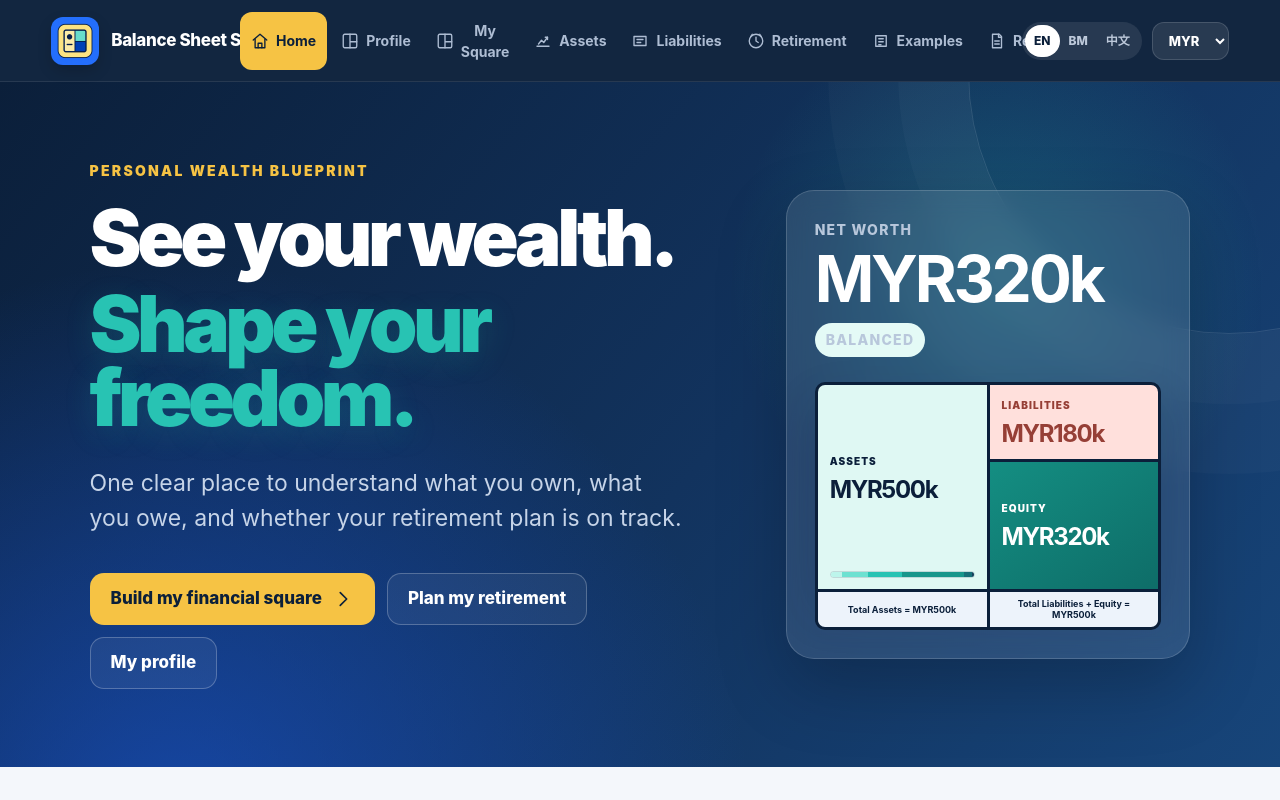
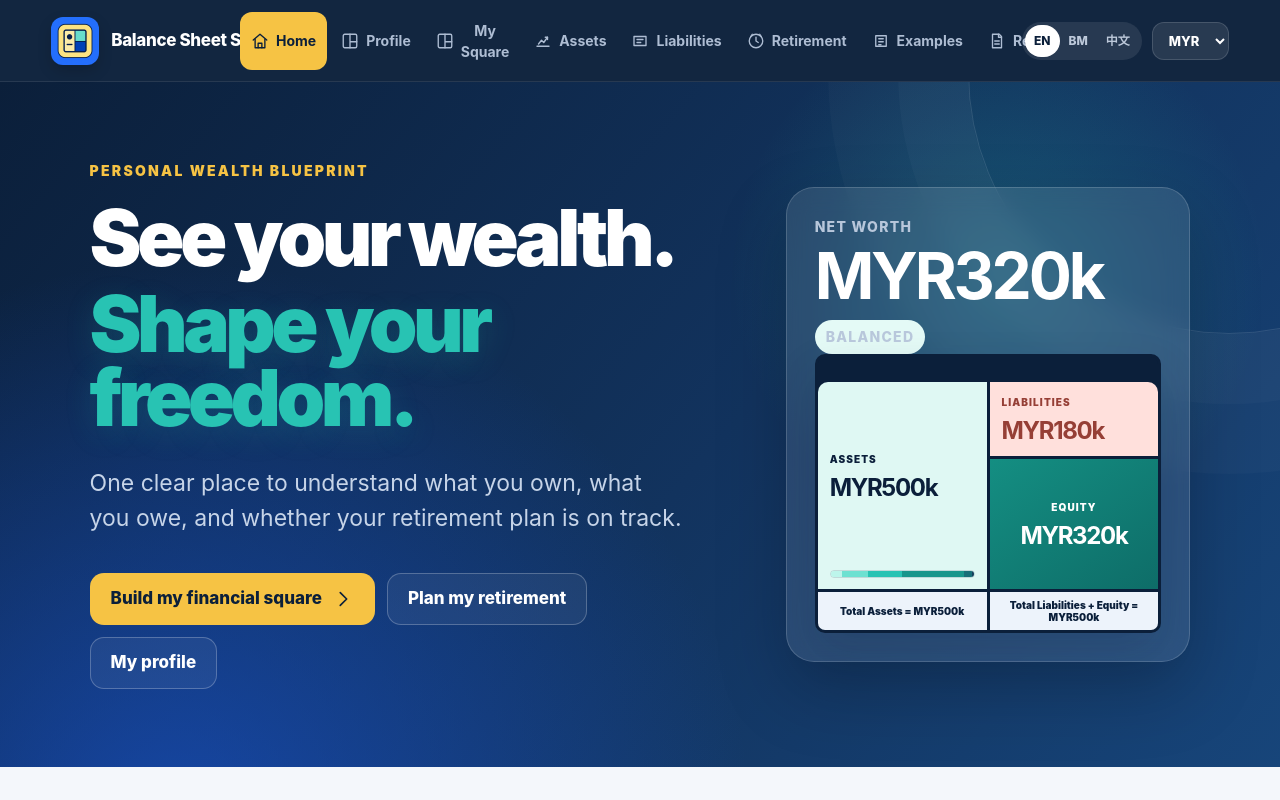
Before and after one commit to lbp1122/balance-sheet-square-v2, a React (Vite) app: page /#/home in a window 1280 px wide. Shown: the top 800 px of the page. Built offline with nearby package versions, Linux system fonts and the light colour scheme.

Commit message:
Integrate total row, center equity and enlarge square fonts

```diff
--- a/src/styles.css
+++ b/src/styles.css
@@ -157,14 +157,15 @@ button, a { -webkit-tap-highlight-color: transparent; }
 .square-card { padding: clamp(22px, 4vw, 46px); }
 .square-sidebar { display: grid; grid-template-columns: 1fr; gap: 14px; }
 .square-sidebar .stat-card { min-height: 0; }
-.balance-square-block { width: 100%; }
-.balance-visual { display: grid; grid-template-columns: 1fr 1fr; width: 100%; aspect-ratio: 1.56 / 1; overflow: hidden; color: var(--navy); background: var(--navy); border: 5px solid var(--navy); border-radius: 12px 12px 0 0; gap: 5px; box-shadow: 0 20px 45px rgba(11,31,58,.16); }
-.balance-total-bar { display: grid; grid-template-columns: 1fr 1fr; overflow: hidden; border: 5px solid var(--navy); border-top: 0; border-radius: 0 0 12px 12px; background: var(--navy); gap: 5px; }
-.balance-total-bar > div { min-height: 48px; padding: 10px 12px; display: flex; align-items: center; justify-content: center; text-align: center; background: #edf3fb; }
-.balance-total-bar strong { color: var(--navy); font-size: 13px; line-height: 1.25; }
-.balance-square-block.compact .balance-total-bar { border-width: 3px; gap: 3px; border-radius: 0 0 10px 10px; }
-.balance-square-block.compact .balance-total-bar > div { min-height: 34px; padding: 6px 7px; }
-.balance-square-block.compact .balance-total-bar strong { font-size: 9px; }
+.balance-square-block { width: 100%; overflow: hidden; border: 5px solid var(--navy); border-radius: 12px; background: var(--navy); box-shadow: 0 20px 45px rgba(11,31,58,.16); }
+.balance-visual { display: grid; grid-template-columns: 1fr 1fr; width: 100%; aspect-ratio: 1.56 / 1; overflow: hidden; color: var(--navy); background: var(--navy); border: 0; border-radius: 0; gap: 5px; box-shadow: none; }
+.balance-total-bar { display: grid; grid-template-columns: 1fr 1fr; background: var(--navy); border-top: 5px solid var(--navy); gap: 5px; }
+.balance-total-bar > div { min-height: 50px; padding: 10px 12px; display: flex; align-items: center; justify-content: center; text-align: center; background: #edf3fb; }
+.balance-total-bar strong { color: var(--navy); font-size: 15px; font-weight: 900; line-height: 1.2; }
+.balance-square-block.compact { border-width: 3px; border-radius: 10px; }
+.balance-square-block.compact .balance-total-bar { border-top-width: 3px; gap: 3px; }
+.balance-square-block.compact .balance-total-bar > div { min-height: 38px; padding: 6px 7px; }
+.balance-square-block.compact .balance-total-bar strong { font-size: 10px; }
 
 .visual-assets { min-width: 0; display: flex; flex-direction: column; justify-content: space-between; background: #dff8f3; }
 .visual-funding { min-width: 0; display: flex; flex-direction: column; gap: 5px; background: var(--navy); }
@@ -174,6 +175,7 @@ button, a { -webkit-tap-highlight-color: transparent; }
 .visual-liabilities.compact-funding-label .visual-label strong { margin: 0; font-size: clamp(18px, 3.7vw, 34px); }
 .visual-liabilities.compact-funding-label .visual-label small { margin: 0; font-size: 12px; }
 .visual-equity { min-height: 0; flex: 1; display: flex; color: white; background: linear-gradient(145deg, #148e82, #0e6d68); }
+.visual-equity .visual-label { width: 100%; align-items: center; justify-content: center; text-align: center; }
 .visual-negative { flex: 1; padding: 24px; display: flex; flex-direction: column; justify-content: center; align-items: flex-start; color: white; background: repeating-linear-gradient(135deg, #b43c3c 0 16px, #c74848 16px 32px); }
 .visual-negative span { font-size: 14px; font-weight: 900; text-transform: uppercase; letter-spacing: .08em; }
 .visual-negative strong { margin-top: 10px; font-size: clamp(26px, 4vw, 52px); }
@@ -308,19 +310,20 @@ button, a { -webkit-tap-highlight-color: transparent; }
 .report-summary { margin-top: 35px; display: grid; grid-template-columns: repeat(3, 1fr); gap: 12px; }
 .report-summary .stat-card { min-height: 145px; }
 
-.report-balance-square { margin: 28px auto 0; width: min(100%, 760px); aspect-ratio: 1 / 1; display: grid; grid-template-columns: 1fr 1fr; overflow: hidden; border: 6px solid var(--navy); border-radius: 16px 16px 0 0; background: var(--navy); gap: 6px; }
-.report-balance-total-bar { margin: 0 auto; width: min(100%, 760px); display: grid; grid-template-columns: 1fr 1fr; overflow: hidden; border: 6px solid var(--navy); border-top: 0; border-radius: 0 0 16px 16px; background: var(--navy); gap: 6px; }
-.report-balance-total-bar > div { min-height: 54px; padding: 11px 14px; display: flex; align-items: center; justify-content: center; text-align: center; background: #edf3fb; }
-.report-balance-total-bar strong { color: var(--navy); font-size: 14px; line-height: 1.25; }
+.report-balance-square-block { margin: 28px auto 0; width: min(100%, 760px); overflow: hidden; border: 6px solid var(--navy); border-radius: 16px; background: var(--navy); }
+.report-balance-square { margin: 0; width: 100%; aspect-ratio: 1 / 1; display: grid; grid-template-columns: 1fr 1fr; overflow: hidden; border: 0; border-radius: 0; background: var(--navy); gap: 6px; }
+.report-balance-total-bar { width: 100%; display: grid; grid-template-columns: 1fr 1fr; background: var(--navy); border-top: 6px solid var(--navy); gap: 6px; }
+.report-balance-total-bar > div { min-height: 58px; padding: 12px 14px; display: flex; align-items: center; justify-content: center; text-align: center; background: #edf3fb; }
+.report-balance-total-bar strong { color: var(--navy); font-size: 16px; font-weight: 900; line-height: 1.2; }
 
 .report-square-assets { padding: 24px; background: #dff8f3; }
 .report-square-funding { position: relative; min-height: 0; background: linear-gradient(to bottom, #ffe0dc 0, #ffe0dc var(--liability-pct), #0e6d68 var(--liability-pct), #0e6d68 100%); }
 .report-square-divider { position: absolute; z-index: 1; left: 0; right: 0; top: var(--liability-pct); height: 6px; transform: translateY(-3px); background: var(--navy); }
 .report-square-title { display: flex; justify-content: space-between; gap: 14px; align-items: baseline; }
-.report-square-title span { font-size: 14px; font-weight: 950; text-transform: uppercase; letter-spacing: .08em; }
-.report-square-title strong { font-size: 24px; letter-spacing: -.04em; }
+.report-square-title span { font-size: 16px; font-weight: 950; text-transform: uppercase; letter-spacing: .08em; }
+.report-square-title strong { font-size: 28px; letter-spacing: -.04em; }
 .report-square-list { margin-top: 20px; display: grid; gap: 10px; }
-.report-square-list > div { padding-bottom: 8px; display: flex; justify-content: space-between; gap: 12px; border-bottom: 1px solid rgba(11,31,58,.12); font-size: 15px; }
+.report-square-list > div { padding-bottom: 8px; display: flex; justify-content: space-between; gap: 12px; border-bottom: 1px solid rgba(11,31,58,.12); font-size: 16px; }
 .report-square-list span { font-weight: 650; }
 .report-square-list b { text-align: right; font-variant-numeric: tabular-nums; }
 .report-square-liability-summary { position: absolute; z-index: 2; left: 14px; right: 14px; top: 12px; padding: 10px 12px; color: #963f36; border-radius: 10px; background: rgba(255,255,255,.88); }
@@ -339,9 +342,9 @@ button, a { -webkit-tap-highlight-color: transparent; }
 .report-liability-grid > div { padding-bottom: 10px; display: flex; justify-content: space-between; gap: 10px; border-bottom: 1px solid rgba(150,63,54,.12); font-size: 15px; }
 .report-liability-grid span { color: var(--muted); font-weight: 650; }
 .report-liability-grid b { color: var(--navy); text-align: right; }
-.report-square-equity { position: absolute; z-index: 2; left: 18px; right: 18px; bottom: 18px; padding: 17px; display: grid; grid-template-columns: 1fr auto; gap: 3px 14px; align-items: end; color: white; border-radius: 12px; background: rgba(11,31,58,.24); }
+.report-square-equity { position: absolute; z-index: 2; left: 18px; right: 18px; bottom: 18px; padding: 17px; display: flex; flex-direction: column; align-items: center; justify-content: center; gap: 4px; color: white; text-align: center; border-radius: 12px; background: rgba(11,31,58,.24); }
 .report-square-equity span { font-size: 14px; font-weight: 950; text-transform: uppercase; letter-spacing: .08em; }
-.report-square-equity strong { grid-row: 1 / span 2; grid-column: 2; font-size: 28px; letter-spacing: -.04em; }
+.report-square-equity strong { font-size: 32px; letter-spacing: -.04em; }
 .report-square-equity small { font-weight: 800; opacity: .82; }
 
 .report-retirement-shell { position: relative; margin-top: 28px; overflow: hidden; border-radius: 18px; }
@@ -450,8 +453,9 @@ button, a { -webkit-tap-highlight-color: transparent; }
   .action-grid { grid-template-columns: 1fr; }
   .action-card { min-height: 94px; }
   .square-card { padding: 12px; border-radius: 16px; }
-  .balance-visual { aspect-ratio: 1.15 / 1; border-width: 4px; gap: 4px; border-radius: 8px 8px 0 0; }
-  .balance-total-bar { border-width: 4px; gap: 4px; border-radius: 0 0 8px 8px; }
+  .balance-square-block { border-width: 4px; border-radius: 8px; }
+  .balance-visual { aspect-ratio: 1.15 / 1; gap: 4px; }
+  .balance-total-bar { border-top-width: 4px; gap: 4px; }
   .balance-total-bar > div { min-height: 44px; padding: 8px 9px; }
   .balance-total-bar strong { font-size: 11px; }
   .visual-funding { gap: 4px; }
@@ -485,7 +489,8 @@ button, a { -webkit-tap-highlight-color: transparent; }
   .report-preview-head img { width: 58px; height: 58px; }
   .report-summary .stat-card { min-height: 122px; }
   .report-summary .stat-card > strong { font-size: 24px; }
-  .report-balance-square { width: min(100%, 620px); grid-template-columns: 1fr 1fr; aspect-ratio: 1 / 1; }
+  .report-balance-square-block { width: min(100%, 620px); }
+  .report-balance-square { grid-template-columns: 1fr 1fr; aspect-ratio: 1 / 1; }
   .report-square-assets, .report-square-funding { min-height: 0; }
   .quarterly-progress-head { flex-direction: column; }
   .quarterly-row { grid-template-columns: .8fr 1fr 1fr 1fr; font-size: 12px; }
```
